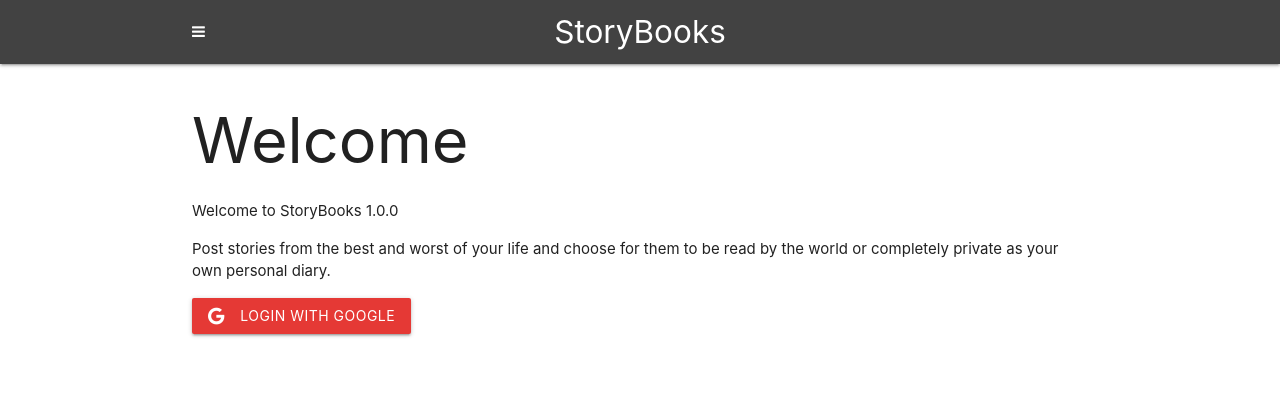
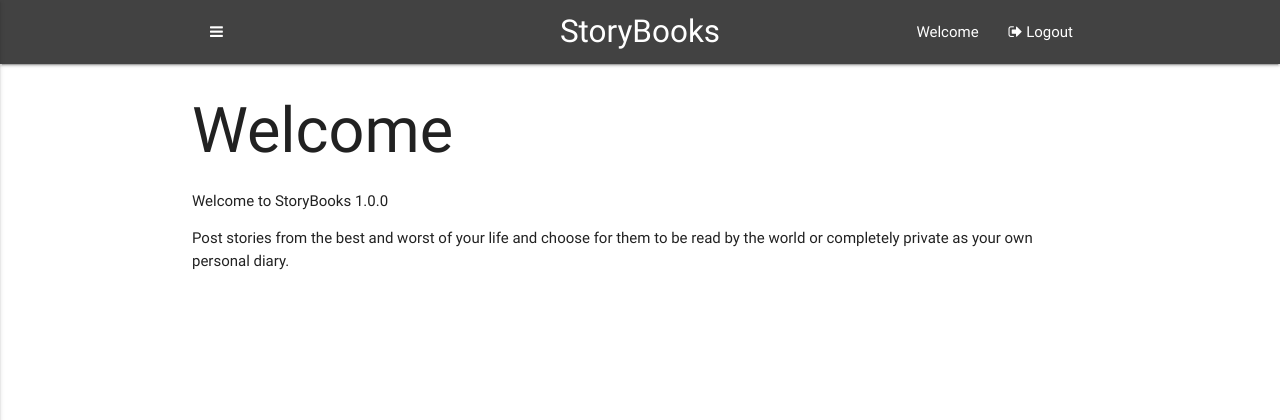
Before and after one commit to keyspress/nodejs-express-mongodb-dev-to-deployment, a Node server app: page / in a window 1280 px wide. Shown: the top 420 px of the page. Run offline with Node 20, Linux system fonts and the light colour scheme; the visitor is signed in with stand-in values (Sample User, id 1); some libraries are stand-ins or nearby versions.

Commit message:
lecture 48

```diff
--- a/storybooks/views/index/welcome.handlebars
+++ b/storybooks/views/index/welcome.handlebars
@@ -2,4 +2,7 @@
 <p>Welcome to StoryBooks 1.0.0</p>
 <p>Post stories from the best and worst of your life and choose for them to be read by the world or completely private
   as your own personal diary.</p>
+{{#if user}}
+{{else}}
 <a href="/auth/google" class="btn red darken-1"><i class="fa fa-google left"></i> Login With Google</a>
+{{/if}}
--- a/storybooks/views/layouts/main.handlebars
+++ b/storybooks/views/layouts/main.handlebars
@@ -5,9 +5,9 @@
   <meta charset="UTF-8">
   <meta name="viewport" content="width=device-width, initial-scale=1.0">
   <meta http-equiv="X-UA-Compatible" content="ie=edge">
-  <link rel="stylesheet" href="https://cdnjs.cloudflare.com/ajax/libs/materialize/1.0.0/css/materialize.min.css">
-  <link href="https://stackpath.bootstrapcdn.com/font-awesome/4.7.0/css/font-awesome.min.css" rel="stylesheet"
-    integrity="sha384-wvfXpqpZZVQGK6TAh5PVlGOfQNHSoD2xbE+QkPxCAFlNEevoEH3Sl0sibVcOQVnN" crossorigin="anonymous">
+  <link rel="stylesheet" href="https://cdnjs.cloudflare.com/ajax/libs/materialize/0.100.2/css/materialize.min.css">
+  <link href="https://maxcdn.bootstrapcdn.com/font-awesome/4.7.0/css/font-awesome.min.css" rel="stylesheet" integrity="sha384-wvfXpqpZZVQGK6TAh5PVlGOfQNHSoD2xbE+QkPxCAFlNEevoEH3Sl0sibVcOQVnN"
+    crossorigin="anonymous">
   <title>StoryBooks</title>
 </head>
 
@@ -18,9 +18,15 @@
       {{{body}}}
     </div>
   </main>
-  <script src="https://code.jquery.com/jquery-3.3.1.js" integrity="sha256-2Kok7MbOyxpgUVvAk/HJ2jigOSYS2auK4Pfzbm7uH60="
-    crossorigin="anonymous"></script>
-  <script src="https://cdnjs.cloudflare.com/ajax/libs/materialize/1.0.0/js/materialize.min.js"></script>
+  <script src="https://code.jquery.com/jquery-3.2.1.js" integrity="sha256-DZAnKJ/6XZ9si04Hgrsxu/8s717jcIzLy3oi35EouyE="
+    crossorigin="anonymous">
+    </script>
+  <script src="https://cdnjs.cloudflare.com/ajax/libs/materialize/0.100.2/js/materialize.min.js"></script>
+  <script>
+    $(document).ready(() => {
+      $('.button-collapse').sideNav();
+    });
+  </script>
 </body>
 
 </html>
--- a/storybooks/views/partials/_header.handlebars
+++ b/storybooks/views/partials/_header.handlebars
@@ -11,6 +11,29 @@
         <li><a href="/stories"><i class="fa fa-book"></i> Public Stories</a></li>
         {{/if}}
       </ul>
+      <ul class="side-nav" id="main-menu">
+        {{#if user}}
+        {{else}}
+        <li>
+          <a href="/auth/google" class="btn red darken-1"><i class="fa fa-google left"></i> Login With Google</a>
+        </li>
+        {{/if}}
+        <li>
+          <a href="/stories"><i class="fa fa-book"></i> Public Stories</a>
+        </li>
+        {{#if user}}
+        <li class="divider"></li>
+        <li>
+          <a href="/dashboard"><i class="fa fa-cog"></i> Dashboard</a>
+        </li>
+        <li>
+          <a href="/stories/my"><i class="fa fa-user"></i> My Stories</a>
+        </li>
+        <li>
+          <a href="/auth/logout"><i class="fa fa-sign-out"></i> Logout</a>
+        </li>
+        {{/if}}
+      </ul>
     </div>
   </div>
 </nav>
```
